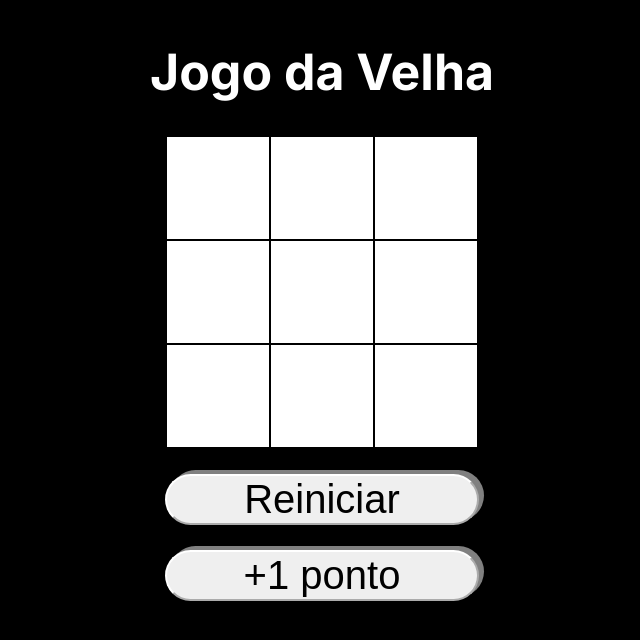
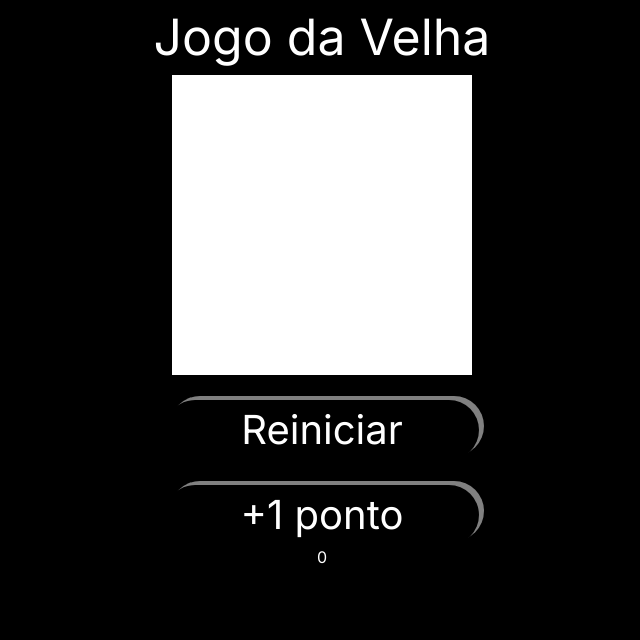
Before and after one commit to Pietro312/jogo-da-velha-next, a Next.js app: page / in a window 1280 px wide. Shown: the top 640 px of the page, without its empty margins (318-958 px from the left). Built offline with nearby package versions, Linux system fonts and the light colour scheme.

Commit message:
jogo da velha com contabilizador

```diff
--- a/app/globals.css
+++ b/app/globals.css
@@ -1,5 +1,10 @@
+@tailwind base;
+@tailwind components;
+@tailwind utilities;
+
 body {
   background-color: black;
+  color: white;
   overflow: auto;
   height: 3000px;
 }
@@ -27,7 +32,6 @@ td:hover {
 }
 #aum {
   text-decoration: none;
-  color: black;
 
 
 }
@@ -39,6 +43,7 @@ td:hover {
   size: 60px;
   justify-content: center;
   transition: 0.5s;
+  color: white;
   border-color: white;
   border-radius: 5cm;
   box-shadow: 5px -4px gray;
--- a/app/page.tsx
+++ b/app/page.tsx
@@ -1,12 +1,18 @@
-let Pontos = 0
+"use client"
 export default function Home() {
+  let pontos = 0
+  function add () {
+    pontos = pontos+1
+    let count = document.querySelector("#spanum")
+    if(count) count.innerHTML = pontos.toString()
+    console.log (pontos)
+  }
+
   return (
     <div>
       <h1>Jogo da Velha</h1>
-
       <table>
         <tbody>
-
           <tr>
             <td></td>
             <td></td>
@@ -26,9 +32,12 @@ export default function Home() {
       <button id="um" >
         <a id="aum" href="/">Reiniciar</a>
       </button>
-      <button id="dois">
+      <button id="dois" onClick={add}>
         +1 ponto
       </button>
+      <span id="spanum" className="text-white">
+        {pontos}
+      </span>
 
 
 
```
